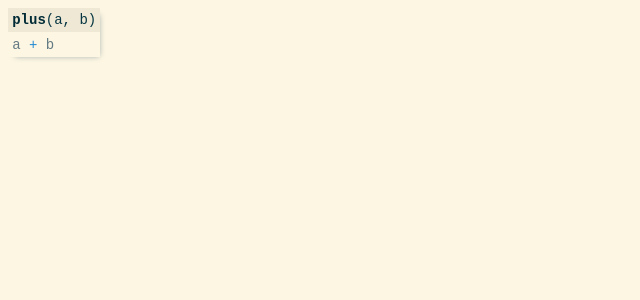
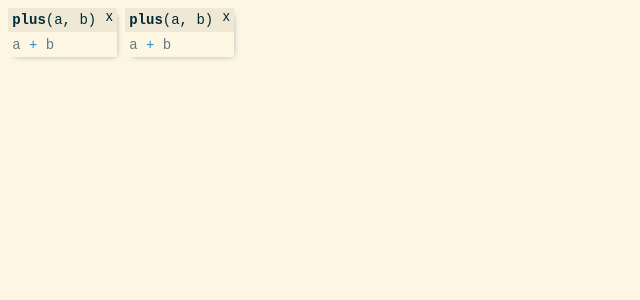
Before and after one commit to minimalistOrg/minimalist-ide, a React (Create React App) app: page / in a window 1280 px wide. Shown: the top 300 px of the page, without its empty margins (0-640 px from the left). Built offline with nearby package versions, Linux system fonts and the light colour scheme.

Commit message:
Add close icon to CodeBlock

```diff
--- a/src/CodeBlock.css
+++ b/src/CodeBlock.css
@@ -7,15 +7,24 @@
 }
 
 .code-block-header {
+  color: var(--base-03);
   background-color: var(--base-2);
-  color: var(--base-03);
+  display: flex;
+  padding: 0.3em;
+}
+
+.code-block-name {
   font-weight: 800;
-  padding: 0.3em;
+  margin-right: 0.6rem;
 }
 
 .code-block-arguments {
   font-weight: normal;
-  color: var(--base-02);
+}
+
+.code-block-close {
+  font-family: sans-serif;
+  line-height: 0.6rem;
 }
 
 .code-block-body {
--- a/src/CodeBlock.tsx
+++ b/src/CodeBlock.tsx
@@ -3,12 +3,16 @@ import React from 'react';
 import './CodeBlock.css';
 
 export const CodeBlock = () => {
-  // Add function name/namespace
+  // Add namespace
 
   return (
     <div className="code-block">
       <div className="code-block-header">
-        plus<span className="code-block-arguments">(a, b)</span>
+        <div className="code-block-name">
+          plus<span className="code-block-arguments">(a, b)</span>
+        </div>
+
+        <div className="code-block-close">x</div>
       </div>
 
       <div className="code-block-body">
--- a/src/FunctionCallCollection.tsx
+++ b/src/FunctionCallCollection.tsx
@@ -7,6 +7,7 @@ export const FunctionCallCollection = () => {
   return (
     <div className="fcc">
       <CodeBlock />
+      <CodeBlock />
     </div>
   );
 };
```
